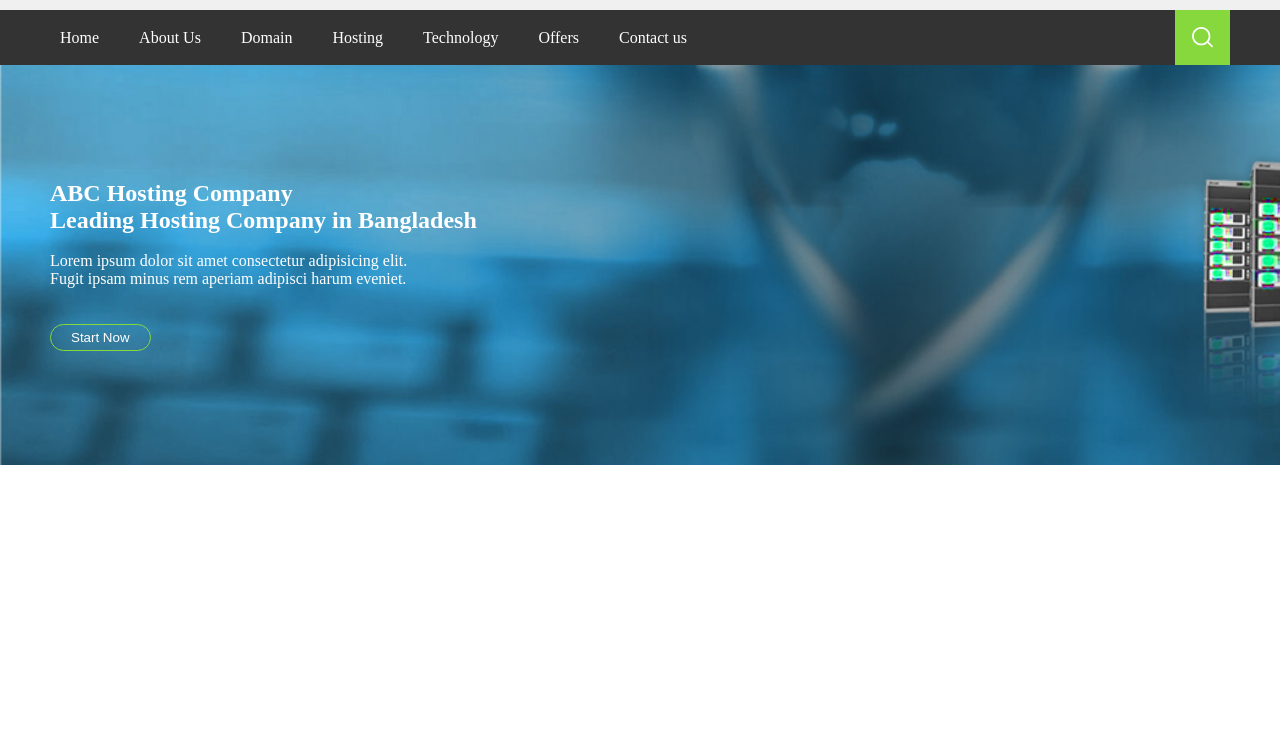
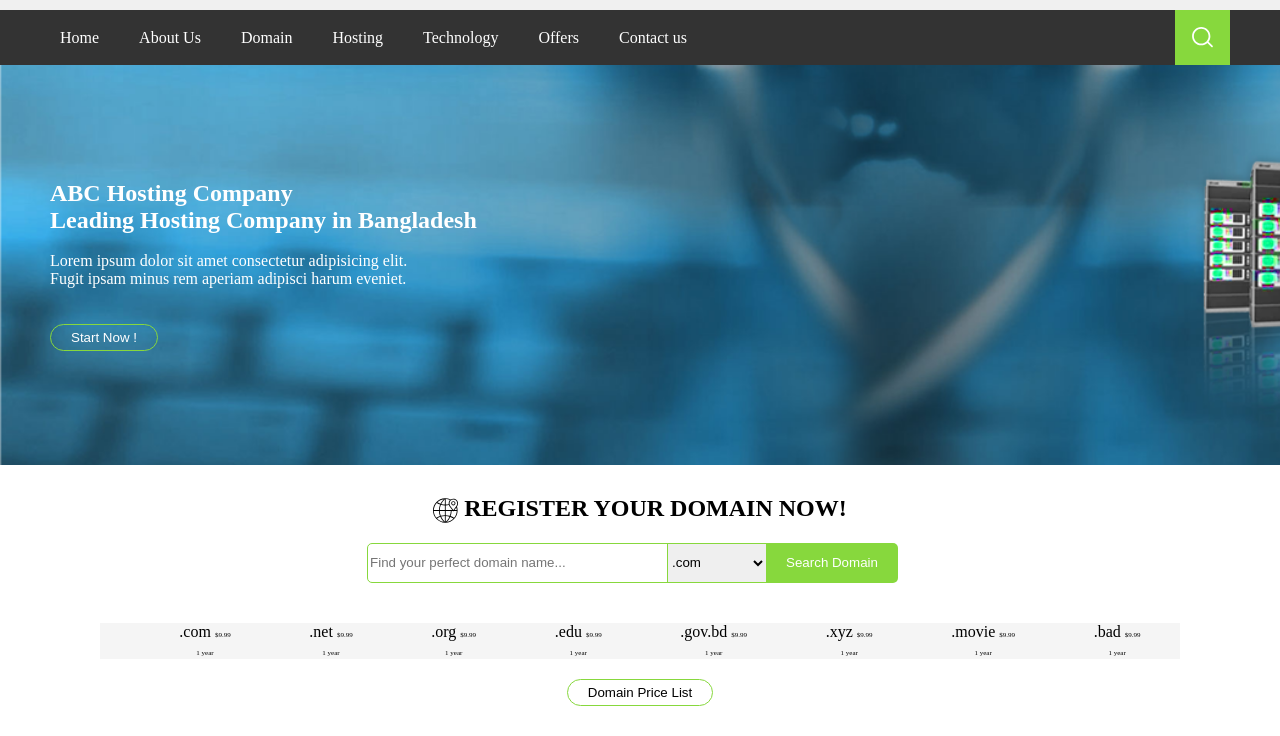
Before and after one commit to bedesignermonir/hosting-website, a plain HTML site: page index.html in a window 1280 px wide. Shown: the part 115-851 px from the top of the page. Before the commit the page ends 800 px from the top, so only its background shows below. Drawn offline with Linux system fonts and the light colour scheme.

Commit message:
register Domain section Complte

```diff
--- a/index.html
+++ b/index.html
@@ -62,10 +62,41 @@
         <p>Lorem ipsum dolor sit amet consectetur adipisicing elit. <br> Fugit ipsam minus rem aperiam adipisci harum
             eveniet.</p>
         <br> <br>
-        <button class="start-now-button"> Start Now</button>
+        <button class="start-now-button"> Start Now !</button>
     </div>
 </section>
 <!-- hero section finished -->
+
+<section class="reg-domain-section">
+    <h2><img class="icon" src="icons/web-icon.svg" alt=""> REGISTER YOUR DOMAIN NOW!</h2>
+    <div class="input">
+        <input class="domain-searchbar" type="text" placeholder="Find your perfect domain name...">
+        <label for="domain">
+            <select class="domain-option" name="domain-ext" id="">
+                <option value="com">.com</option>
+                <option value="net">.net</option>
+                <option value="org">.org</option>
+                <option value="xyz">.xyz</option>
+                <option value="gov.bd">.gov.bd</option>
+            </select>
+        </label>
+        <button class="reg-domain-button">Search Domain</button>
+    </div>
+    <div class="domain-list">
+        <ul class="domain-list-item">
+            <li><a href="#">.com <span class="small-text">$9.99 <br> 1 year</span> </a></li>
+            <li><a href="#">.net <span class="small-text">$9.99 <br> 1 year</span> </a></li>
+            <li><a href="#">.org <span class="small-text">$9.99 <br> 1 year</span> </a></li>
+            <li><a href="#">.edu <span class="small-text">$9.99 <br> 1 year</span> </a></li>
+            <li><a href="#">.gov.bd <span class="small-text">$9.99 <br> 1 year</span> </a></li>
+            <li><a href="#">.xyz <span class="small-text">$9.99 <br> 1 year</span> </a></li>
+            <li><a href="#">.movie <span class="small-text">$9.99 <br> 1 year</span> </a></li>
+            <li><a href="#">.bad <span class="small-text">$9.99 <br> 1 year</span> </a></li>
+        </ul>
+    </div>
+    <button class="view-card-button">Domain Price List</button>
+</section>
+<!-- register Domain Section Finished -->
 
 <body>
 
--- a/style.css
+++ b/style.css
@@ -93,6 +93,15 @@
     justify-content: space-between;
 }
 
+.navi-list li:hover {
+    background-color: #87D83D;
+    border-radius: 20px;
+    -webkit-border-radius: 20px;
+    -moz-border-radius: 20px;
+    -ms-border-radius: 20px;
+    -o-border-radius: 20px;
+}
+
 .navi-list {
     display: flex;
     align-items: center;
@@ -117,6 +126,8 @@
     margin-right: 50px;
 
 }
+
+
 
 /* navigation section */
 
@@ -146,4 +157,77 @@
     color: white;
 }
 
+.start-now-button:hover {
+    background-color: #87D83D;
+
+}
+
 /* hero section */
+
+.reg-domain-section {
+    text-align: center;
+    margin: 30px 0px;
+}
+
+.input {
+    padding: 20px 0px;
+}
+
+.input input {
+    width: 300px;
+    height: 36px;
+    border: 1px solid #87D83D;
+    border-top-left-radius: 5px;
+    border-bottom-left-radius: 5px;
+}
+
+.domain-option {
+    width: 100px;
+    height: 40px;
+    border: 1px solid #87D83D;
+    position: relative;
+    right: 10px;
+}
+
+.domain {}
+
+.domain-ext {}
+
+.reg-domain-button {
+    border: none;
+    background-color: #87D83D;
+    position: relative;
+    right: 15px;
+    height: 40px;
+    padding: 10px 20px;
+    color: white;
+    border-top-right-radius: 5px;
+    border-bottom-right-radius: 5px;
+}
+
+.domain-list {
+    background-color: #F5F5F5;
+    margin: 20px 100px;
+}
+
+.domain-list-item {
+    display: flex;
+    justify-content: space-around;
+
+}
+
+.domain-list li {
+    list-style: none;
+
+}
+
+.domain-list a {
+    text-decoration: none;
+    color: black;
+}
+
+.small-text {
+    font-size: 7px;
+}
+
+/* register Doamin */
```
Also changed, not shown: icons/web-icon.svg (added).
